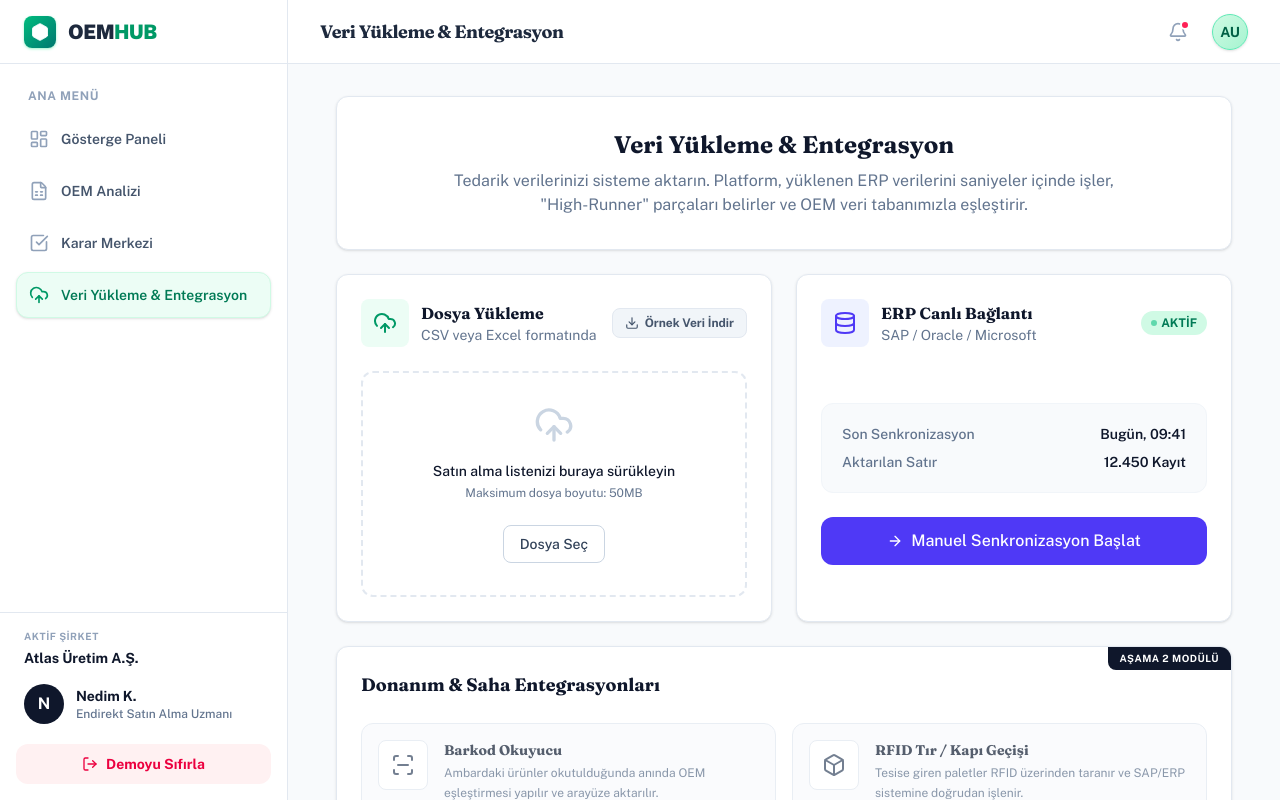
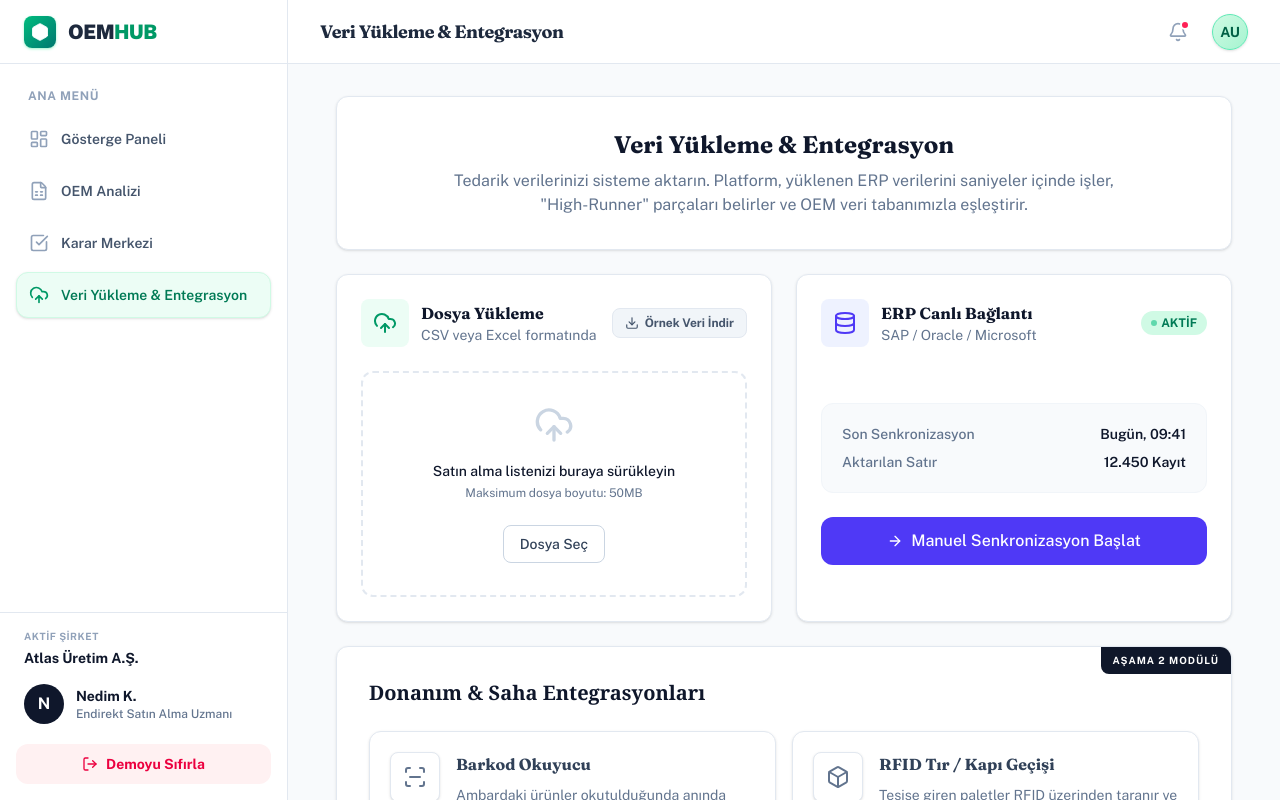
Before and after one commit to erendagasan/oem, a Next.js app: page / in a window 1280 px wide. Both pictures are taken after a click on the button "Veri Yükleme & Entegrasyon". Built offline with nearby package versions, Linux system fonts and the light colour scheme.

Commit message:
style: enhance hardware integration module UI in upload view

```diff
--- a/components/views/upload.tsx
+++ b/components/views/upload.tsx
@@ -1,7 +1,7 @@
 "use client";
 
 import { useDemo } from "@/components/demo-provider";
-import { UploadCloud, Database, ScanLine, Box, ArrowRight, CheckCircle2, AlertCircle, Download } from "lucide-react";
+import { UploadCloud, Database, ScanLine, Box, ArrowRight, CheckCircle2, AlertCircle, Download, RadioReceiver } from "lucide-react";
 import { useState } from "react";
 
 export default function UploadView() {
@@ -148,42 +148,46 @@ export default function UploadView() {
         </div>
 
         {/* Donanım Entegrasyonları (Aşama 2) */}
-        <div className="md:col-span-2 bg-white p-6 rounded-xl border border-slate-200 shadow-sm relative overflow-hidden">
-          <div className="absolute top-0 right-0 bg-slate-900 text-white text-[10px] font-bold px-3 py-1 rounded-bl-lg tracking-wider uppercase">
-            Aşama 2 Modülü
+        <div className="md:col-span-2 bg-white rounded-xl border border-slate-200 shadow-sm relative overflow-hidden">
+          <div className="absolute top-0 right-0 bg-[#0f172a] text-white text-[10px] font-bold px-3 py-1.5 rounded-bl-lg tracking-[0.1em]">
+            AŞAMA 2 MODÜLÜ
           </div>
 
-          <h3 className="font-bold text-slate-900 mb-6 text-lg">Donanım & Saha Entegrasyonları</h3>
+          <div className="p-6 md:p-8">
+            <h3 className="font-bold text-slate-900 mb-6 text-xl" style={{ fontFamily: "Georgia, serif" }}>Donanım & Saha Entegrasyonları</h3>
 
-          <div className="grid grid-cols-1 sm:grid-cols-2 gap-4">
-            <div className="border border-slate-200 rounded-xl p-4 flex gap-4 items-start bg-slate-50 opacity-75">
-              <div className="p-3 bg-white border border-slate-200 rounded-lg shrink-0">
-                <ScanLine className="h-6 w-6 text-slate-600" />
+            <div className="grid grid-cols-1 md:grid-cols-2 gap-4">
+              {/* Barkod Okuyucu */}
+              <div className="border border-slate-200 rounded-xl p-5 flex gap-4 items-start bg-white shadow-sm hover:shadow transition-shadow">
+                <div className="p-3 bg-white border border-slate-200 rounded-lg shrink-0 shadow-sm">
+                  <ScanLine className="h-6 w-6 text-slate-500" />
                 </div>
-              <div>
-                <h4 className="font-bold text-slate-800 text-sm">Barkod Okuyucu</h4>
-                <p className="text-xs text-slate-500 mt-1 leading-relaxed">
+                <div className="flex-1">
+                  <h4 className="font-bold text-slate-700 text-base mb-2">Barkod Okuyucu</h4>
+                  <p className="text-sm text-slate-500 leading-relaxed mb-4">
                     Ambardaki ürünler okutulduğunda anında OEM eşleştirmesi yapılır ve arayüze aktarılır.
                   </p>
-                <div className="mt-3 flex items-center gap-1 text-xs font-semibold text-slate-400">
-                  <AlertCircle className="h-3 w-3" />
+                  <div className="flex items-center gap-1.5 text-xs font-semibold text-slate-400">
+                    <AlertCircle className="h-3.5 w-3.5" />
                     Donanım Bekleniyor
                   </div>
                 </div>
               </div>
 
-            <div className="border border-slate-200 rounded-xl p-4 flex gap-4 items-start bg-slate-50 opacity-75">
-              <div className="p-3 bg-white border border-slate-200 rounded-lg shrink-0">
-                <Box className="h-6 w-6 text-slate-600" />
+              {/* RFID */}
+              <div className="border border-slate-200 rounded-xl p-5 flex gap-4 items-start bg-white shadow-sm hover:shadow transition-shadow">
+                <div className="p-3 bg-white border border-slate-200 rounded-lg shrink-0 shadow-sm">
+                  <Box className="h-6 w-6 text-slate-500" />
                 </div>
-              <div>
-                <h4 className="font-bold text-slate-800 text-sm">RFID Tır / Kapı Geçişi</h4>
-                <p className="text-xs text-slate-500 mt-1 leading-relaxed">
+                <div className="flex-1">
+                  <h4 className="font-bold text-slate-700 text-base mb-2">RFID Tır / Kapı Geçişi</h4>
+                  <p className="text-sm text-slate-500 leading-relaxed mb-4">
                     Tesise giren paletler RFID üzerinden taranır ve SAP/ERP sistemine doğrudan işlenir.
                   </p>
-                <div className="mt-3 flex items-center gap-1 text-xs font-semibold text-slate-400">
-                  <AlertCircle className="h-3 w-3" />
+                  <div className="flex items-center gap-1.5 text-xs font-semibold text-slate-400">
+                    <AlertCircle className="h-3.5 w-3.5" />
                     Altyapı Kurulum Aşamasında
+                  </div>
                 </div>
               </div>
             </div>
```
Lines whose indentation alone changed are shown as unchanged.
